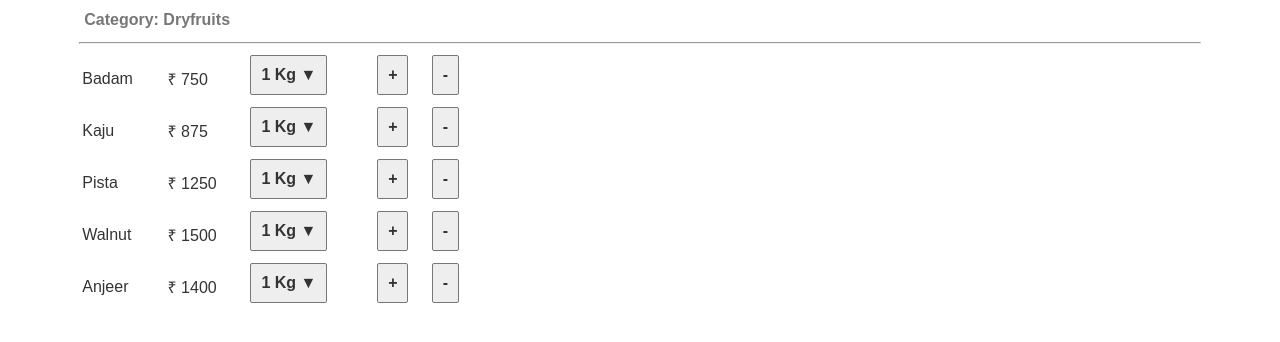
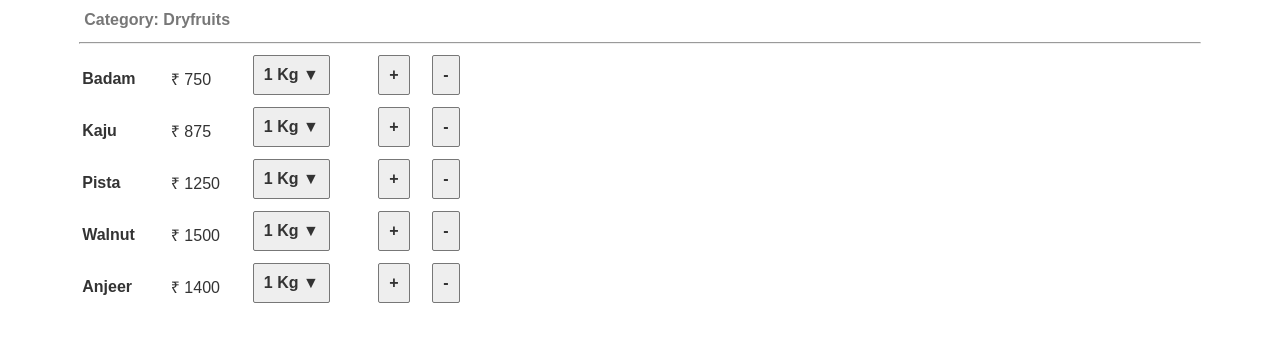
Before and after one commit to prabhusachin/https-github.com-sachin-ta-enerjiyo, a Svelte app: page / in a window 1280 px wide. Both pictures are taken after a click on the button "Items". Shown: the part 166-508 px from the top of the page. Built offline with nearby package versions, Linux system fonts and the light colour scheme.

Commit message:
gui alignment

```diff
--- a/src/App.svelte
+++ b/src/App.svelte
@@ -468,7 +468,7 @@ Category
 <table border="0" width="400">
 {#each itemsbycat as { id, name,price,qty }, i}
 <tr><td><span on:click={()=>handleShowPicClick(name)} class = "productname">
-{name}
+<b>{name}</b>
 </span></td>
 <td><span class = "width20">
 	&#8377;&nbsp;{price}
@@ -508,12 +508,12 @@ Select
 {/if}
 {#if showCart}
 <table border="0" width="600">
-<tr><td>Name</td><td>Weight*Qty</td><td>TotalWeight</td><td>Price</td><td>Subtotal</td></tr>
+<tr><td><b>Name</b></td><td><b>Weight*Qty</b></td><td><b>TotalWeight</b></td><td><b>Price</b></td><td><b>Subtotal</b></td></tr>
 {#each cartProducts as {name,prodlineitems,price},i}
-    <tr><td>{name}</td><td>{#each prodlineitems as {weight,qty},j}{weight} * {qty}{/each}</td><td>{getTotalWeight (prodlineitems)} &nbsp;Kg</td><td>&#8377; {price}</td>
+    <tr><td><b>{name}</b></td><td>{#each prodlineitems as {weight,qty},j}{weight} * {qty}{/each}</td><td>{getTotalWeight (prodlineitems)} &nbsp;Kg</td><td>&#8377; {price}</td>
 	<td>&#8377; {getTotalPrice (name,prodlineitems)}</td><td><button class = "" on:click={()=>removeFromCart(name)}>Remove</button></td></tr>
 {/each}
-   <tr><td>&nbsp;</td><td>&nbsp;</td><td>&nbsp;</td><td>TotalPrice</td><td>&#8377; {carttotalprice}</td></tr>
+   <tr><td>&nbsp;</td><td>&nbsp;</td><td>&nbsp;</td><td><b>Total Price</b></td><td>&#8377; <b>{carttotalprice}</b></td></tr>
 </table>
 {/if}
 </body>
```
